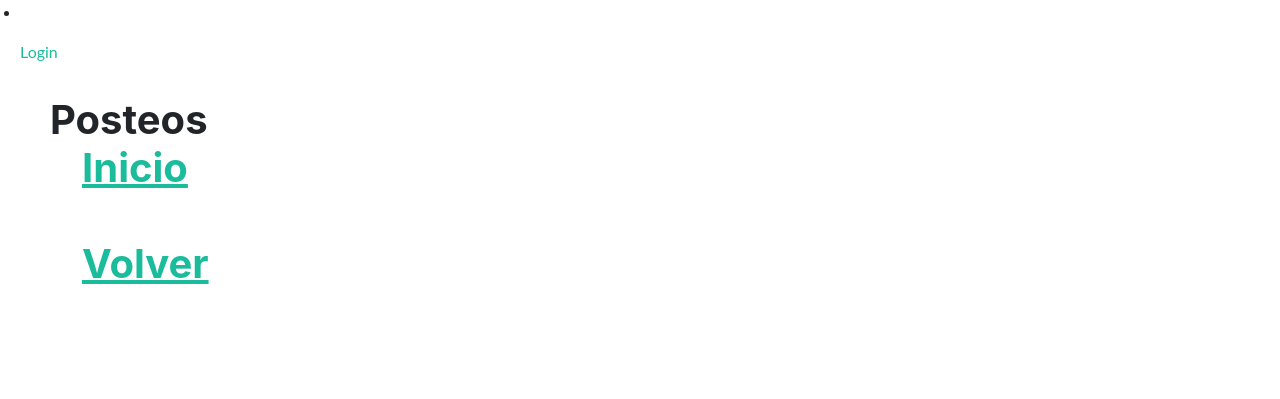
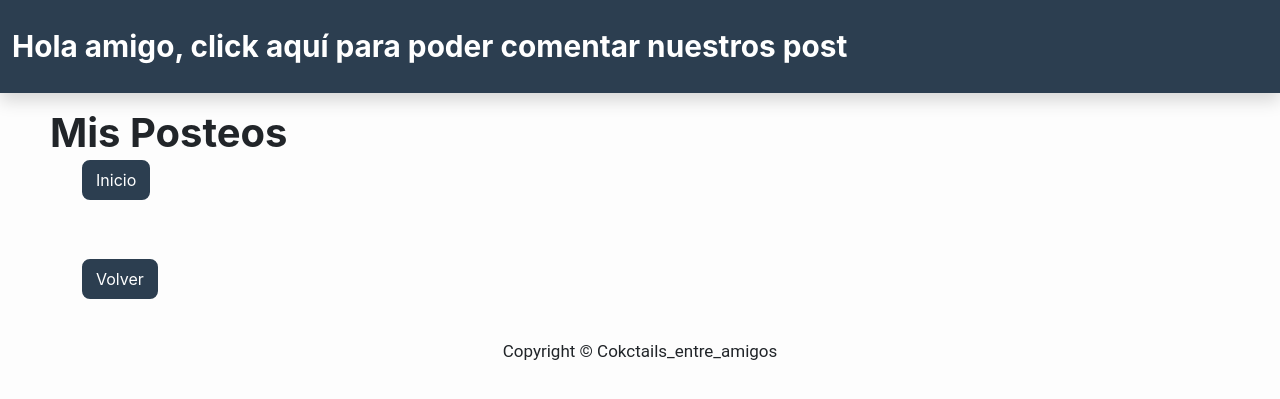
Before and after one commit to nbesso/ProyFinal, a Django app: page /blog/post/list/self in a window 1280 px wide. Shown: the top 399 px of the page. Run offline with Django 4.2, Linux system fonts and the light colour scheme; data comes from the database, SQL or seed files in the repository; both versions use the stored data as it was after the commit; some libraries are stand-ins or nearby versions.

Commit message:
cambios templates

```diff
--- a/ProyectoFinal/templates/blog/base.html
+++ b/ProyectoFinal/templates/blog/base.html
@@ -40,7 +40,7 @@
                         <!-- Si el usuario SI está logeado mostrar el nombre de usuario -->
                         {% if request.user.is_authenticated %}
                             {% if user.is_staff == 1 %}
-                            <li class="nav-item mx-0 mx-lg-1"><a class="nav-link py-3 px-0 px-lg-3 rounded" href="http://127.0.0.1:8000/admin/auth/user/">Perfiles</a></li>
+                            <li class="nav-item mx-0 mx-lg-1"><a class="nav-link py-3 px-0 px-lg-3 rounded" href="http://127.0.0.1:8000/admin/auth/user/">Admin Site</a></li>
                             {% endif %}
                             <li class="nav-item mx-0 mx-lg-1"><a class="nav-link py-3 px-0 px-lg-3 rounded" href="{% url 'logout' %}">Logout</a></li>
                         <p class="text-primary mx-0 mx-lg-1"><a class="nav-link py-3 px-0 px-lg-3 rounded" href="{% url 'EditarPerfil' %}"> Hola {{user.first_name}} !!! </a> </p>
@@ -228,7 +228,7 @@
     {% endblock Footer %}
         <!-- Copyright Section-->
         <div class="copyright py-4 text-center text-white">
-            <div class="container"><small>Copyright &copy; Your Website 2021</small></div>
+            <div class="container"><small>Copyright &copy; Cokctails_entre_amigos</small></div>
         </div>
         <!-- Portfolio Modals-->
         <!-- Portfolio Modal 1-->
--- a/ProyectoFinal/templates/blog/base_post.html
+++ b/ProyectoFinal/templates/blog/base_post.html
@@ -45,7 +45,7 @@
             <div class="container-fluid">
                 {% if not request.user.is_authenticated %}
                 <div>
-                    <a class="navbar-brand" href="{% url 'login' %}">Hola amigo, ingresa para poder comentar nuestros post</a></div>
+                    <a class="navbar-brand" href="{% url 'login' %}">Hola amigo, click aquí para poder comentar nuestros post</a></div>
                     <button class="navbar-toggler navbar-toggler-right" type="button" data-toggle="collapse" data-target="#navbarResponsive"
                     aria-controls="navbarResponsive" aria-expanded="false" aria-label="Toggle navigation">
                     <span class="navbar-toggler-icon"></span>
--- a/ProyectoFinal/templates/blog/post_detail.html
+++ b/ProyectoFinal/templates/blog/post_detail.html
@@ -5,11 +5,11 @@
       <div class="col-md-8 card mb-4  mt-3 left  top">
         <div class="card-body">
           <h1>{% block title %} {{ post.title }} {% endblock title %}</h1>
-          <p class=" text-muted">{{ post.autor }} | {{ post.created_on }}</p>
+          <p class=" text-muted">{{ post.autor }} | {{ post.creado_el }}</p>
+          <h2 class="card-text">{{ post.titulo | safe }}</h2>
           <p class="card-text ">{{ post.contenido | safe }}</p>
           {% if user.is_authenticated and user.username == post.autor.username %}
-          <a class= "btn btn-danger" href="{% url 'post_update' post.slug %}">Modificar Post &rarr;</a>
-          <br>
+          <a class= "btn btn-warning mb-2" href="{% url 'post_update' post.slug %}">Modificar Post &rarr;</a>
           <br>
           <a class= "btn btn-danger" href="{% url 'post_delete' post.slug %}">Eliminar Post &rarr;</a>
       {% endif %}
--- a/ProyectoFinal/templates/blog/post_form.html
+++ b/ProyectoFinal/templates/blog/post_form.html
@@ -38,7 +38,11 @@
                     <form method="POST"> {% csrf_token %}
                     {{ form.media }}
                     {{ form.as_p }}
+                    {% if post.status != 1 %}
                     <input type="submit" class="btn btn-primary btn-sm btn-block" value="Postear">
+                    {% else %}
+                    <input type="submit" class="btn btn-primary btn-sm btn-block" value="Modificar">
+                    {% endif %}
                     <a href= {% url 'post_list' %} class="btn btn-primary  btn-sm">Volver a los post</a>
                     </form>
                 {% else %}
--- a/ProyectoFinal/templates/blog/post_list.html
+++ b/ProyectoFinal/templates/blog/post_list.html
@@ -25,13 +25,13 @@
                     <div class="site-heading">
                         <h3 class=" site-heading my-4 mt-3 text-white"> Bienvenidos a nuestro Blog!</h3>
                         <div>
-                                <a class="btn btn-secondary" href="{% url 'Inicio'%}">Inicio</a>
+                                <a class="btn btn-secondary mb-2" href="{% url 'Inicio'%}">Inicio</a>
                                 <br>
                             <!-- Si el usuario es Admin mostrar boton crear -->
                                 {% if request.user.is_authenticated and user.is_staff == 1%}
-                                    <a class=" site-heading my-4 mt-3 text-white" href="{% url 'post_create'%}">Crear</a>
+                                    <a class="btn btn-secondary mb-2" href="{% url 'post_create'%}">Crear</a>
                                     <br>
-                                    <a class=" site-heading my-4 mt-3 text-white" href="{% url 'post_list_self'%}">Listar Mis Post</a>
+                                    <a class="btn btn-secondary mb-2" href="{% url 'post_list_self'%}">Listar Mis Post</a>
                                 {% endif %}
                         </div>
                     </div>
--- a/ProyectoFinal/templates/blog/post_list_self.html
+++ b/ProyectoFinal/templates/blog/post_list_self.html
@@ -1,34 +1,18 @@
-{% load static %}
-<!DOCTYPE html>
-<html lang="en">
-<head>
-    <meta charset="UTF-8">
-    <meta http-equiv="X-UA-Compatible" content="IE=edge">
-    <meta name="viewport" content="width=device-width, initial-scale=1.0">
-    <title>Lista de Post Propios</title>
-    <link href="{% static 'blog/css/styles.css' %}" rel="stylesheet" />
-    <!-- Si el usuario NO está logeado mostrar el boton Login -->
-    {% if not request.user.is_authenticated %}
-    <li class="nav-item mx-0 mx-lg-1"><a class="nav-link py-3 px-0 px-lg-3 rounded" href="{% url 'login' %}">Login</a></li>
-    {% endif %}
-    <!-- Si el usuario SI está logeado mostrar el nombre de usuario y Boton Logout -->
-    {% if request.user.is_authenticated %}
-    <p class="text-primary mx-0 mx-lg-1"><a class="nav-link py-3 px-0 px-lg-3 rounded"> Usuario Logueado: {{user.username}} </a> </p>
-    <li class="nav-item mx-0 mx-lg-1"><a class="nav-link py-3 px-0 px-lg-3 rounded" href="{% url 'logout' %}">Logout</a></li>
-    {% endif %}
-</head>
+{% extends 'blog/base_post.html' %}
+
+{% block contenido %}
 <body>
     <div class="col-md-8 mt-3 left" style="margin:0px 0px 0px 50px">
-        <h1>Posteos
+        <h1>Mis Posteos
             <ul>
-                <a href="{% url 'Inicio'%}">Inicio</a>
+                <a class="btn btn-secondary mb-2" href="{% url 'Inicio'%}">Inicio</a>
                 <br>
             <!-- Si el usuario es Admin mostrar boton crear -->
                 {% if request.user.is_authenticated and user.is_staff == 1%}
-                    <a href="{% url 'post_create'%}">Crear</a>
+                    <a class="btn btn-secondary mb-2" href="{% url 'post_create'%}">Crear</a>
                 {% endif %}
                 <br>
-                <a href="{% url 'post_list'%}">Volver</a>
+                <a class="btn btn-secondary mb-2" href="{% url 'post_list'%}">Volver</a>
             </ul>
         </h1>
         {% for Post in post_list %}
@@ -38,13 +22,11 @@
                     <h2 class="card-title">{{ Post.titulo }}</h2>
                     <p class="card-text text-muted h6">{{ Post.autor }} | {{ Post.creado_el}} </p>
                     <p class="card-text">{{Post.contenido|slice:":200"|safe}}</p>
-                    <a href="{% url 'post_detail' Post.slug %}">...Ver mas -></a>
+                    <a class="btn btn-primary" href="{% url 'post_detail' Post.slug %}">...Ver mas -></a>
                 </div>
             </div>
             {% endif %}
         {% endfor %}
     </div>
-
-    <script src="{% static 'js/scripts.js' %}"></script>
 </body>
-</html>
+{% endblock contenido %}
```
Also changed, not shown: ProyectoFinal/templates/blog/post_confirm_delete.html (+8 -15 lines), ProyectoFinal/db.sqlite3, ProyectoFinal/media/avatares/descarga.jpg (added), ProyectoFinal/media/uploads/2022/03/14/barras.jpg (added), ProyectoFinal/media/uploads/2022/03/14/diccionario.JPG (added), ProyectoFinal/media/uploads/2022/03/14/escabio.jpg (added).
